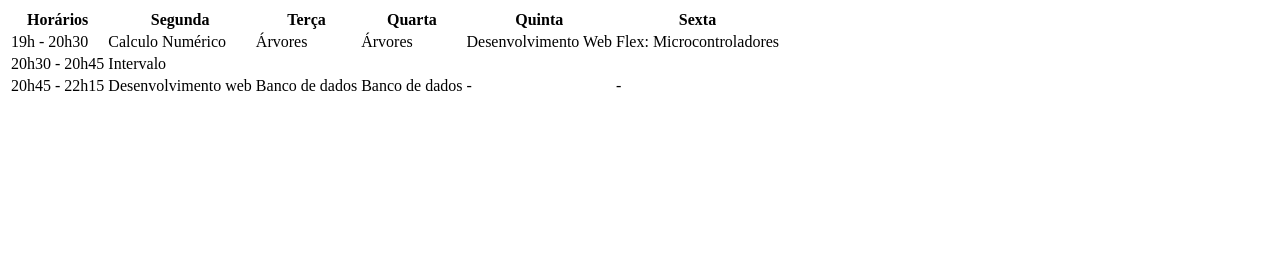
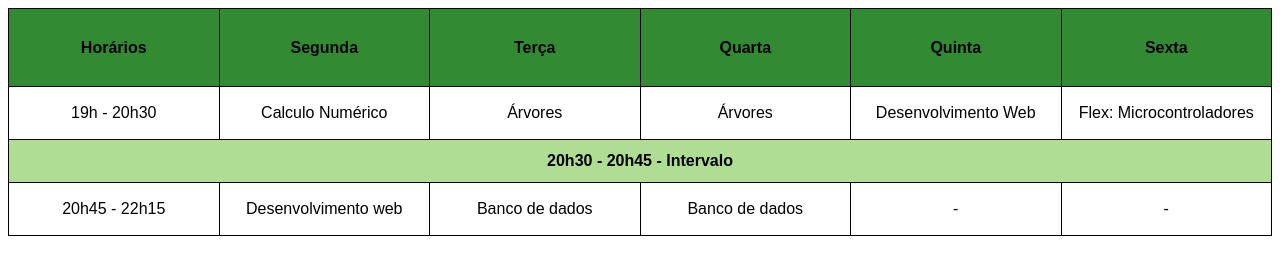
Before and after one commit to Adamszuke/Atividades-Renata, a plain HTML site: page Tables/index.html in a window 1280 px wide. Drawn offline with Linux system fonts and the light colour scheme.

Commit message:
Atividade de tabelas

```diff
--- /dev/null
+++ b/Atividade3/style.css
@@ -0,0 +1,31 @@
+* {
+    font-family: 'Poppins', sans-serif;
+}
+
+table, td, th {
+    border: 1px solid black;
+    width: 100%;
+    color: aliceblue;
+}
+
+table {
+    border-collapse: collapse;
+    text-align: center;
+    table-layout: fixed;
+}
+
+th {
+    background-color: #0f4d0f;
+    height: 75px;
+    color: gold;
+}
+
+td {
+    background-color: rgb(119, 25, 25);
+    height: 50px;
+}
+
+.horario {
+    background-color: #0f4d0f;
+    color: gold;
+}
--- a/Tables/index.html
+++ b/Tables/index.html
@@ -5,6 +5,7 @@
     <meta http-equiv="X-UA-Compatible" content="IE=edge">
     <meta name="viewport" content="width=device-width, initial-scale=1.0">
     <title>Table</title>
+    <link rel="stylesheet" href="style.css">
 </head>
 <body>
     <table>
@@ -25,8 +26,7 @@
             <td>Flex: Microcontroladores</td>
         </tr>
         <tr>
-            <td>20h30 - 20h45</td>
-            <td>Intervalo</td>
+            <td colspan="6">20h30 - 20h45 - Intervalo</td>
         </tr>
         <tr>
             <td>20h45 - 22h15</td>
--- /dev/null
+++ b/Tables/style.css
@@ -0,0 +1,30 @@
+* {
+    font-family: 'Poppins', sans-serif;
+}
+
+table, td, th {
+    border: 1px solid black;
+    width: 100%;
+}
+
+table {
+    border-collapse: collapse;
+    text-align: center;
+    table-layout: fixed;
+}
+
+th {
+    background-color: #328b32;
+    height: 75px;
+}
+
+td {
+    background-color: rgb(255, 255, 255);
+    height: 50px;
+}
+
+td[colspan] {
+    font-weight: bold;
+    background-color: #afdd94;
+    height: 40px;
+}
```
Also changed, not shown: Atividade3/index.html (added, +55 -0 lines).
